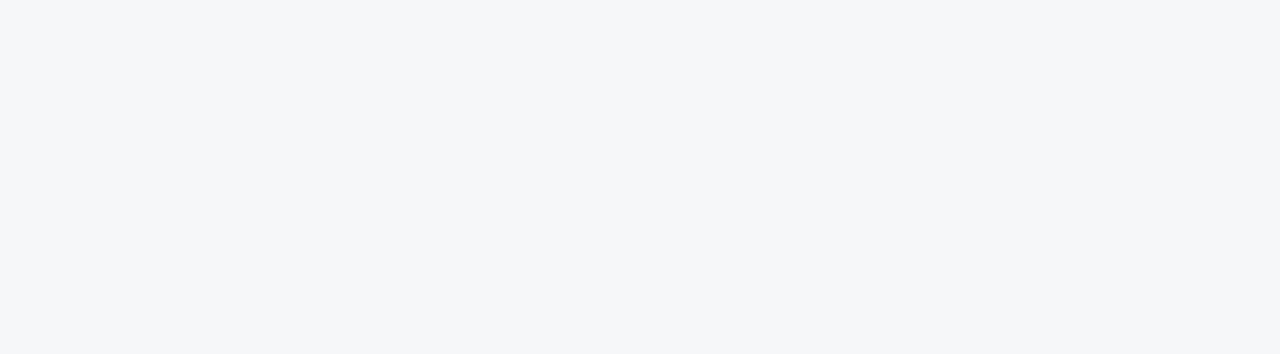
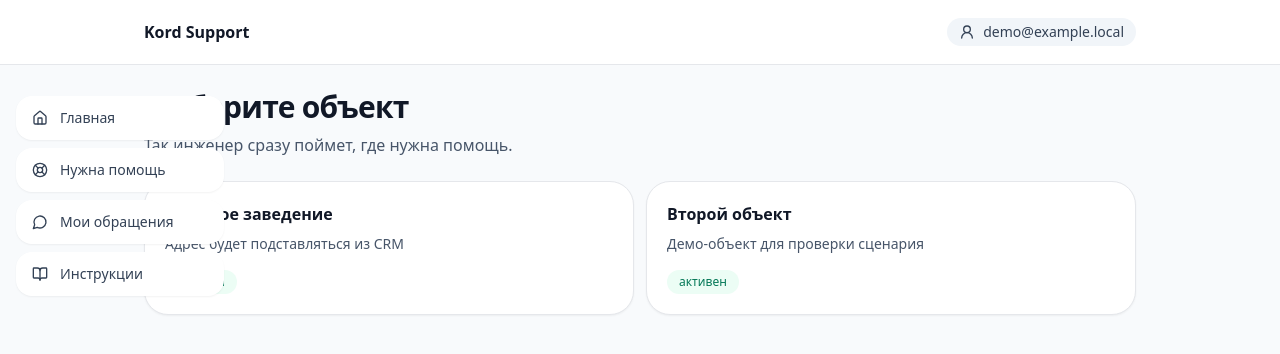
Before and after one commit to chrlie-droid/kord-support, a Next.js app in the folder frontend/: page /client/help/object in a window 1280 px wide. Before the commit this address had no page. Shown: the top 354 px of the page. Built offline with nearby package versions, Linux system fonts and the light colour scheme.

Commit message:
Version 0.5.1: add object selection step

```diff
--- /dev/null
+++ b/frontend/app/client/help/object/page.tsx
@@ -0,0 +1,25 @@
+import Link from 'next/link';
+
+import { ClientShell } from '@/components/client-shell';
+import { demoClientObjects } from '@/lib/client-demo';
+
+export default function ClientHelpObjectPage() {
+  return (
+    <ClientShell>
+      <div className="mb-6">
+        <h1 className="text-3xl font-bold tracking-tight">Выберите объект</h1>
+        <p className="mt-2 text-slate-600">Так инженер сразу поймет, где нужна помощь.</p>
+      </div>
+
+      <div className="grid gap-3 md:grid-cols-2">
+        {demoClientObjects.map((object) => (
+          <Link key={object.id} href={`/client/help/object/${object.id}/category`} className="rounded-3xl border bg-white p-5 shadow-sm transition hover:shadow-md">
+            <div className="font-semibold">{object.name}</div>
+            <p className="mt-2 text-sm text-slate-600">{object.address}</p>
+            <span className="mt-4 inline-flex rounded-full bg-emerald-50 px-3 py-1 text-xs text-emerald-700">активен</span>
+          </Link>
+        ))}
+      </div>
+    </ClientShell>
+  );
+}
```
